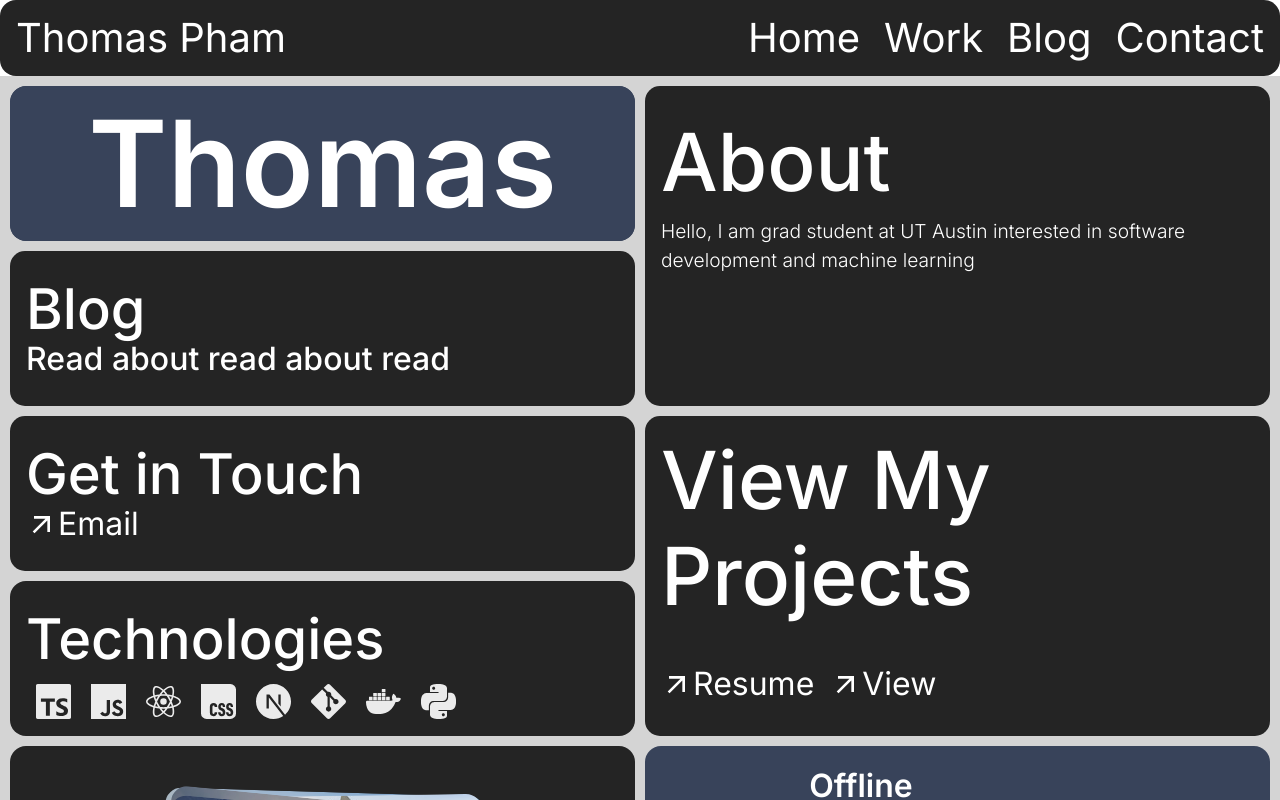
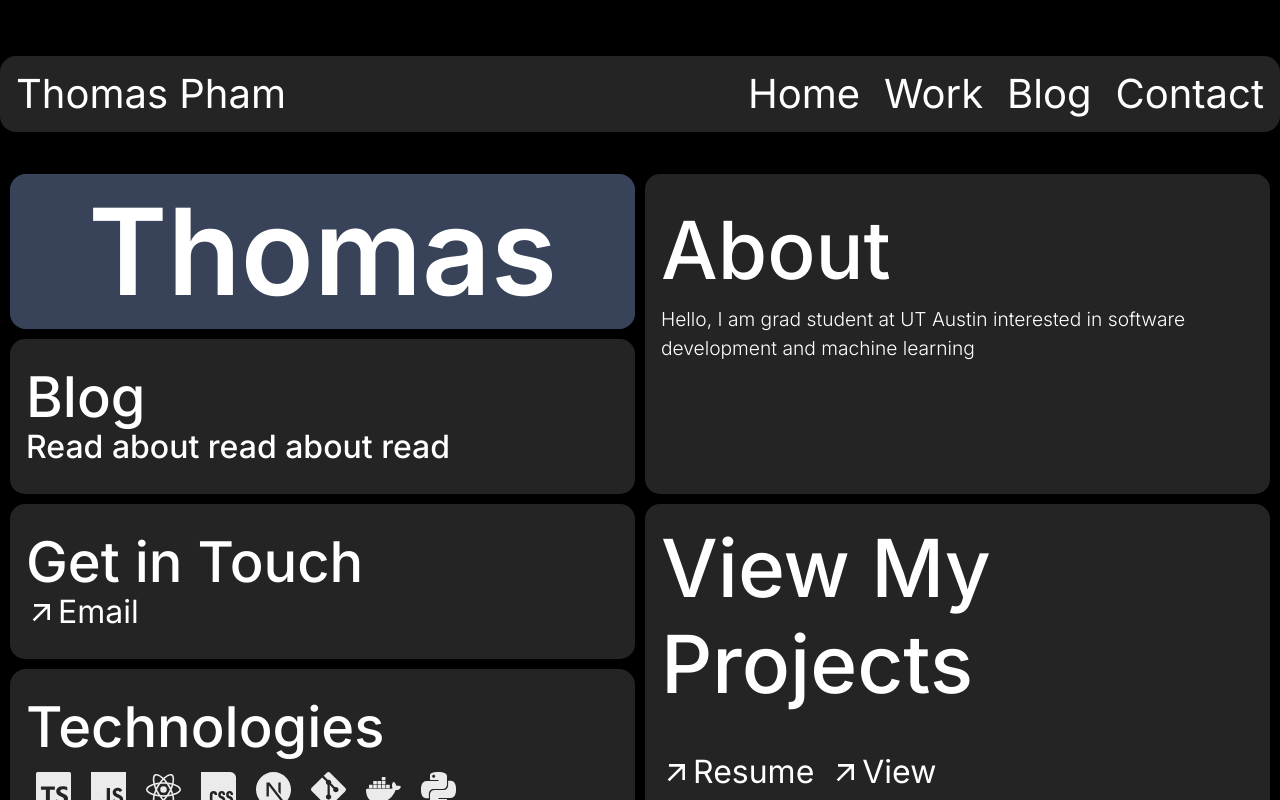
Before and after one commit to thomas944/website, a Next.js app: page /home in a window 1280 px wide. Shown: the top 800 px of the page. Built offline with nearby package versions, Linux system fonts and the light colour scheme; no server answers.

Commit message:
intial design implemented

```diff
--- a/app/components/nav/LgNav.tsx
+++ b/app/components/nav/LgNav.tsx
@@ -3,8 +3,8 @@
 
 const LgNav = () => {
     return (
-        <div style={{maxWidth: '1500px', width: '100%', display: 'flex', flexDirection: 'row', backgroundColor: colors.darkGray, justifyContent: 'space-between',
-            padding: '0.5rem 1rem', boxSizing: 'border-box', color: colors.white, borderRadius: '1rem', fontSize: '2.5rem', fontWeight: 400
+        <div style={{maxWidth: '1480px', width: '100%', display: 'flex', flexDirection: 'row', backgroundColor: colors.darkGray, justifyContent: 'space-between',
+            padding: '0.5rem 1rem', boxSizing: 'border-box', color: colors.white, borderRadius: '1rem', fontSize: '2.5rem', fontWeight: 400, margin: '3.5rem 0 2rem 0'
         }}>
             <div style={{ }}>Thomas Pham</div>
             <div style={{display: 'flex', flexDirection: 'row', gap: '1.5rem', alignItems: 'center'}}>
--- a/app/home/page.tsx
+++ b/app/home/page.tsx
@@ -22,11 +22,12 @@
 
 export const Home = () => {
     return (
-        <div style={{display: 'flex', flexDirection: 'column', alignItems: 'center', fontFamily: 'Inter, sans-serif'}}>
+        <div style={{height: '100vh', width: '100vw', backgroundColor: colors.black}}>
+            <div style={{ display: 'flex', flexDirection: 'column', alignItems: 'center', fontFamily: 'Inter, sans-serif' }}>
 
                 <LgNav />
 
-            <div style={{ maxWidth: '1500px',  width: '100%', backgroundColor: colors.lightGray }}>
+                <div style={{ maxWidth: '1500px', width: '100%' }}>
                     <ResponsiveGridLayout
                         layouts={{ lg: lg, md: md, sm: sm, xs: xs }}
                         breakpoints={{ lg: 1490, md: 1000, sm: 500, xs: 0 }}
@@ -37,7 +38,7 @@
                         useCSSTransforms
                         className="layout"
 
-                    style={{ backgroundColor: colors.lightGray}}
+                        style={{}}
                     >
                         <div key="Name">
                             <NameBlock />
@@ -73,6 +74,8 @@
                 </div>
 
             </div>
+        </div>
+
     )
 }
 
```
Lines whose indentation alone changed are shown as unchanged.
